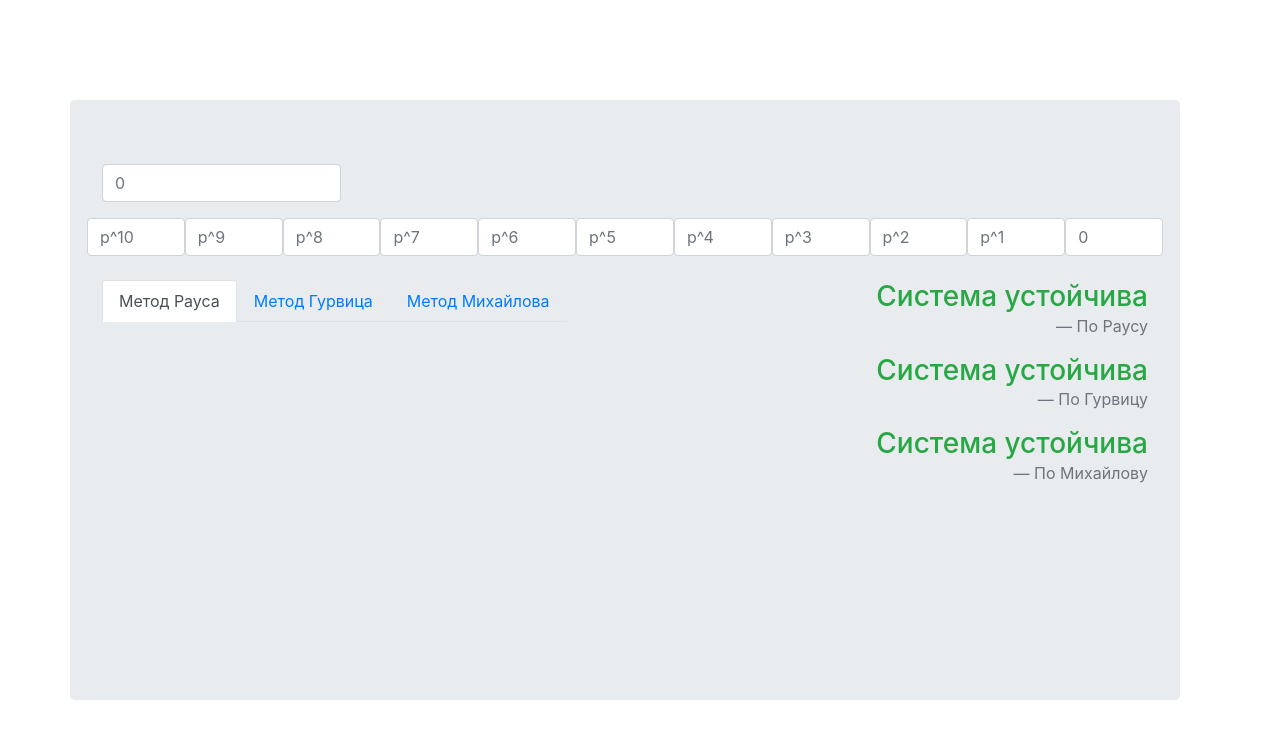
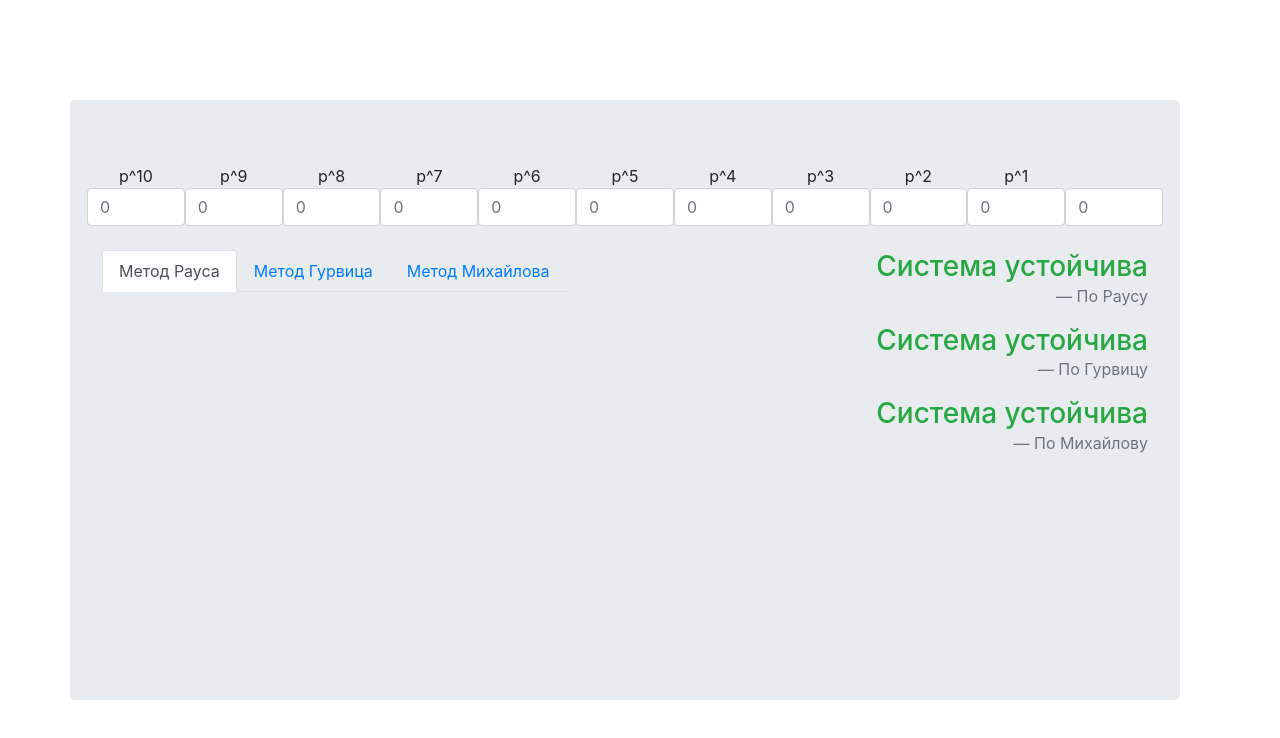
Before and after one commit to sevskii111/OTC, a website: page index.html in a window 1280 px wide. Drawn offline with Linux system fonts and the light colour scheme.

Commit message:
updated input method

```diff
--- a/index.html
+++ b/index.html
@@ -17,24 +17,31 @@
                 <div class="align-self-center jumbotron col" style="min-height:75%; margin-bottom: 0">
                     <div class="row">
                         <form class="col">
-                            <div class="form-group row">
-                                <!-- <input type="text" class="form-control" id="polynomial"> -->
-                                <div class="col-3">
-                                    <input type="number" class="form-control" id="polynomial-power" placeholder="0"
-                                        min="0" max="10">
-                                </div>
+                            <!-- <input type="text" class="form-control" id="polynomial"> -->
+                            <div class="row text-center" id="polynomial-powers">
+                                <p class="col mb-0">p^10</p>
+                                <p class="col mb-0">p^9</p>
+                                <p class="col mb-0">p^8</p>
+                                <p class="col mb-0">p^7</p>
+                                <p class="col mb-0">p^6</p>
+                                <p class="col mb-0">p^5</p>
+                                <p class="col mb-0">p^4</p>
+                                <p class="col mb-0">p^3</p>
+                                <p class="col mb-0">p^2</p>
+                                <p class="col mb-0">p^1</p>
+                                <p class="col mb-0"></p>
                             </div>
                             <div class="form-group row" id="polynomial-powers">
-                                <input type="number" class="form-control power col" data-power="10" placeholder="p^10">
-                                <input type="number" class="form-control power col" data-power="9" placeholder="p^9">
-                                <input type="number" class="form-control power col" data-power="8" placeholder="p^8">
-                                <input type="number" class="form-control power col" data-power="7" placeholder="p^7">
-                                <input type="number" class="form-control power col" data-power="6" placeholder="p^6">
-                                <input type="number" class="form-control power col" data-power="5" placeholder="p^5">
-                                <input type="number" class="form-control power col" data-power="4" placeholder="p^4">
-                                <input type="number" class="form-control power col" data-power="3" placeholder="p^3">
-                                <input type="number" class="form-control power col" data-power="2" placeholder="p^2">
-                                <input type="number" class="form-control power col" data-power="1" placeholder="p^1">
+                                <input type="number" class="form-control power col" data-power="10" placeholder="0">
+                                <input type="number" class="form-control power col" data-power="9" placeholder="0">
+                                <input type="number" class="form-control power col" data-power="8" placeholder="0">
+                                <input type="number" class="form-control power col" data-power="7" placeholder="0">
+                                <input type="number" class="form-control power col" data-power="6" placeholder="0">
+                                <input type="number" class="form-control power col" data-power="5" placeholder="0">
+                                <input type="number" class="form-control power col" data-power="4" placeholder="0">
+                                <input type="number" class="form-control power col" data-power="3" placeholder="0">
+                                <input type="number" class="form-control power col" data-power="2" placeholder="0">
+                                <input type="number" class="form-control power col" data-power="1" placeholder="0">
                                 <input type="number" class="form-control power col" data-power="0" placeholder="0">
                             </div>
                         </form>
@@ -294,23 +301,19 @@
         }
 
 
-        $("#polynomial-power").on('input', function (e) {
-            var p = parseInt(e.target.value);
-            if (p > 10) {
-                alert("Index are to big!");
-                return;
-            }
+        $(".power").on('input', function (e) {
             var powers = $(".power");
             var monomials = [];
             for (var i = 0; i < powers.length; i++) {
                 var power = $(powers[i]);
-                if (power.data('power') > p) {
-                    power.val('');
-                    power.attr('disabled', 'true');
-                } else {
-                    power.attr('disabled', 'false');
+                if (power.val() != 0) {
+                    monomials[power.data('power')] = parseFloat(power.val());
                 }
             }
+
+            solveRause(monomials);
+            solveGurvic(monomials);
+            solveMiha(monomials);
         });
 
         $("#polynomial").on('input', function (e) {
```
